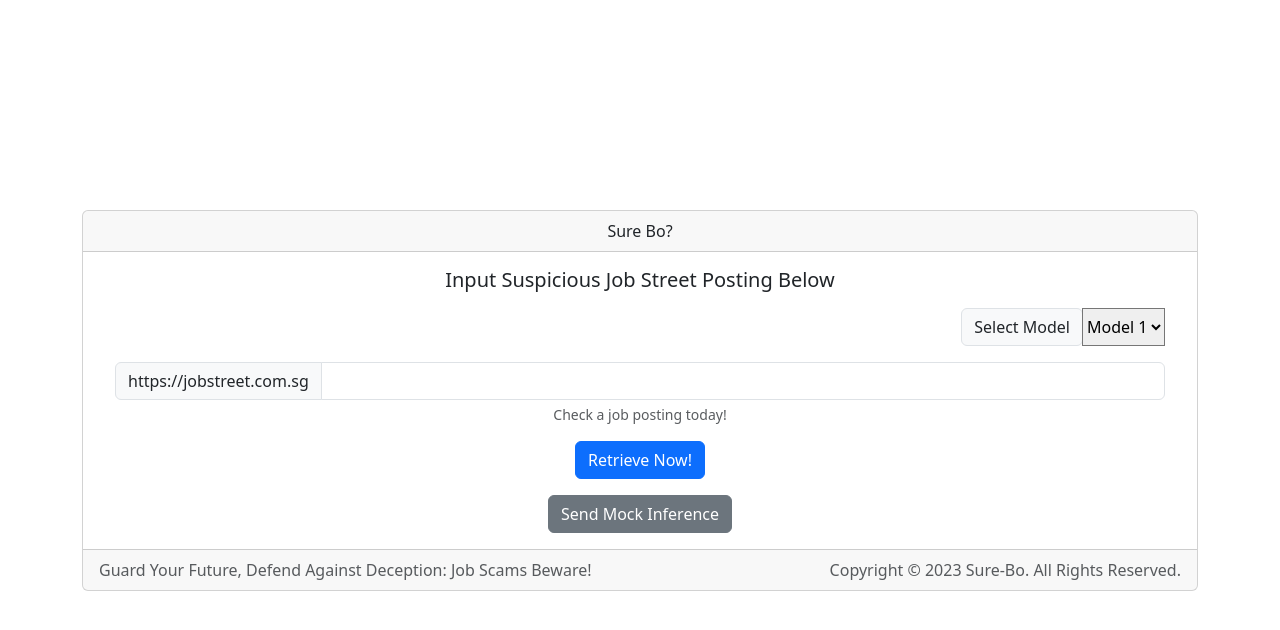
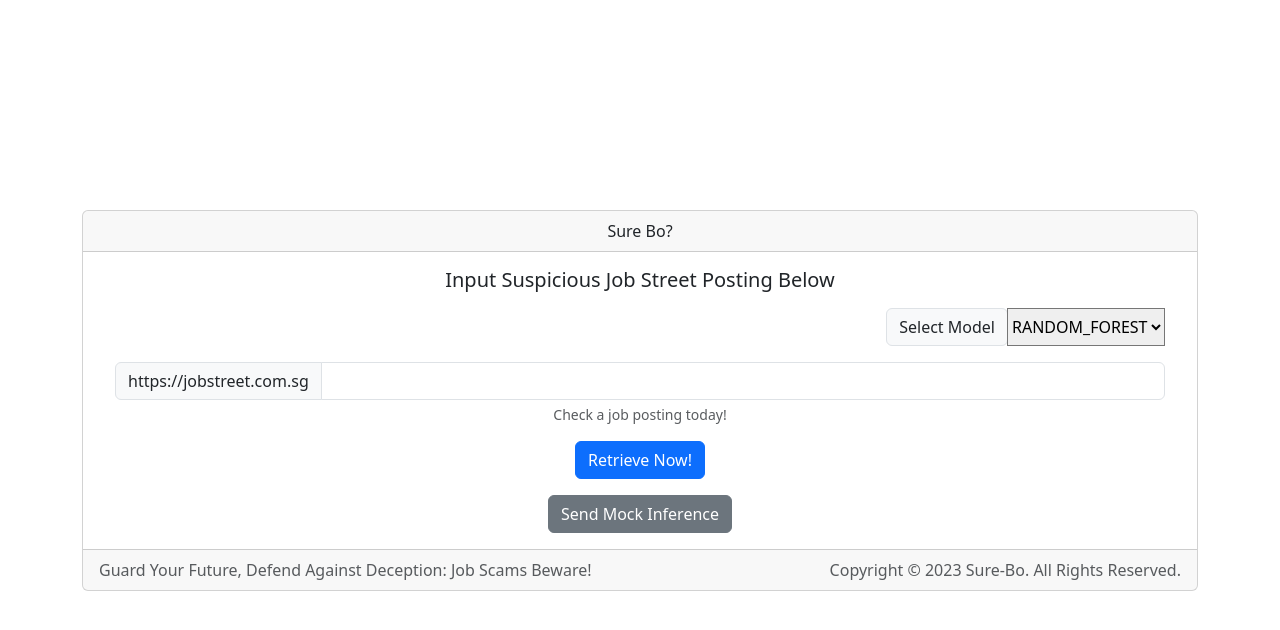
Before and after one commit to FishPain/sure-bo, a Flask app: page / in a window 1280 px wide. Shown: the top 630 px of the page. Run offline with Flask 3, Linux system fonts and the light colour scheme.

Commit message:
chore(app): dynamically load model name to model select

```diff
--- a/app.py
+++ b/app.py
@@ -33,7 +33,7 @@ def root():
             print(f"Error during prediction: {e}")
             return render_template("home.html", pred_error_msg=e)
 
-    return render_template("home.html", job_dict=job_dict, pred_bool=pred_bool, exp_list=exp_list, raw_text=raw_text)
+    return render_template("home.html", job_dict=job_dict, pred_bool=pred_bool, exp_list=exp_list, raw_text=raw_text, model_list=app_utils.get_model_list())
 
 
 # 404 Page
--- a/constants.py
+++ b/constants.py
@@ -1,7 +1,4 @@
 from enum import Enum
-
-class ErrorConst(Enum):
-    INVALID_URL_ERROR="INVALID_URL_ERROR"
 
 class ModelsConst(Enum):
     RANDOM_FOREST="rf"
--- a/src/app/app_utils.py
+++ b/src/app/app_utils.py
@@ -2,6 +2,7 @@ import requests
 import json
 import bs4
 import re
+from constants import ModelsConst
 
 
 def get_job_from_jobstreet(url: str)->dict:
@@ -46,3 +47,6 @@ def get_mock_job():
     'fraudulent': 't',
     'in_balanced_dataset': 'f'}
     return job_dict
+
+def get_model_list():
+    return [model.name for model in ModelsConst]
--- a/templates/home.html
+++ b/templates/home.html
@@ -48,9 +48,9 @@
                             <label class="input-group-text" for="modelDropdown">Select Model</label>
                         </div>
                         <select class="custom-select" id="modelDropdown">
-                            <option value="model1">Model 1</option>
-                            <option value="model2">Model 2</option>
-                            <option value="model3">Model 3</option>
+                            {% for model in model_list %}
+                                <option value="{{ model }}">{{ model }}</option>
+                            {% endfor %}
                         </select>
                     </div>
                     <div class="mb-3">
```
